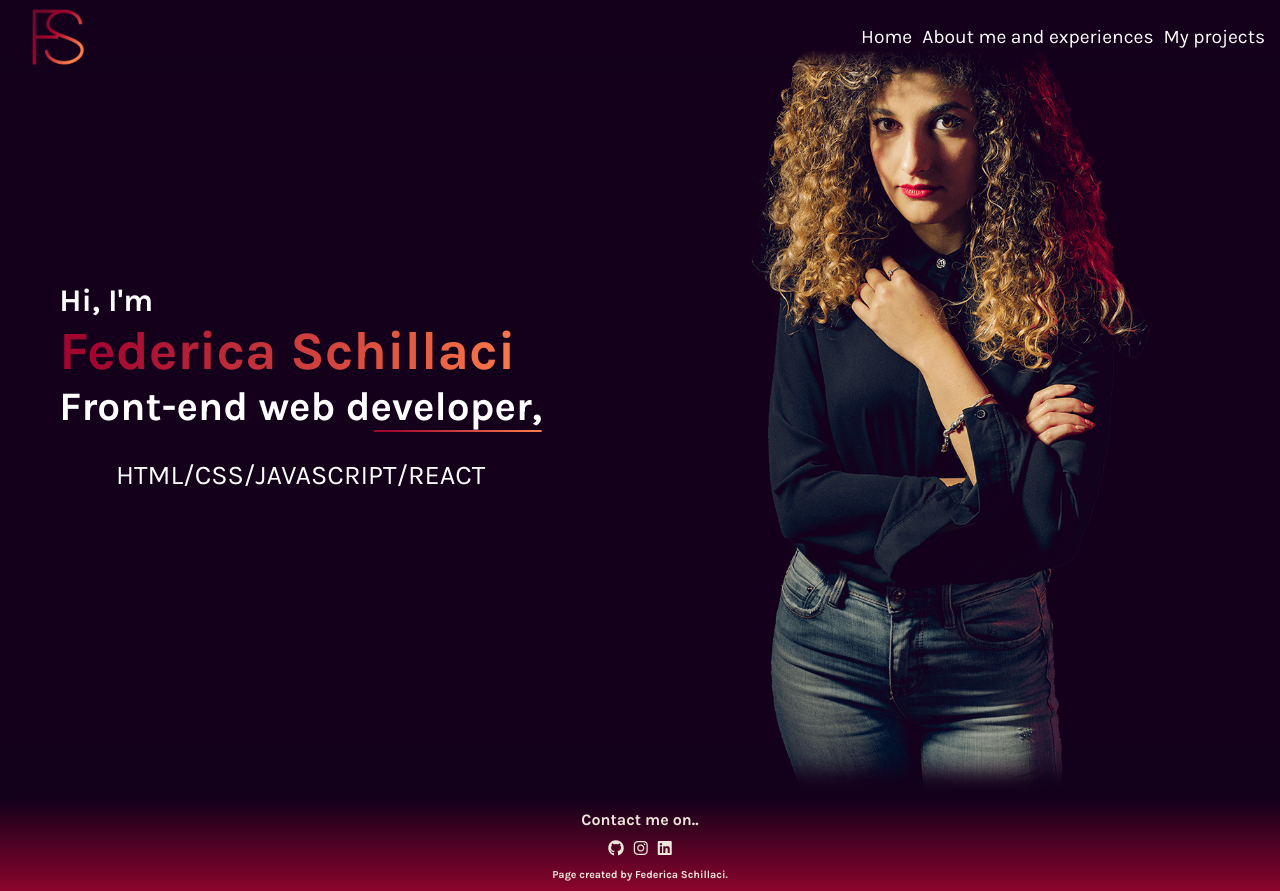
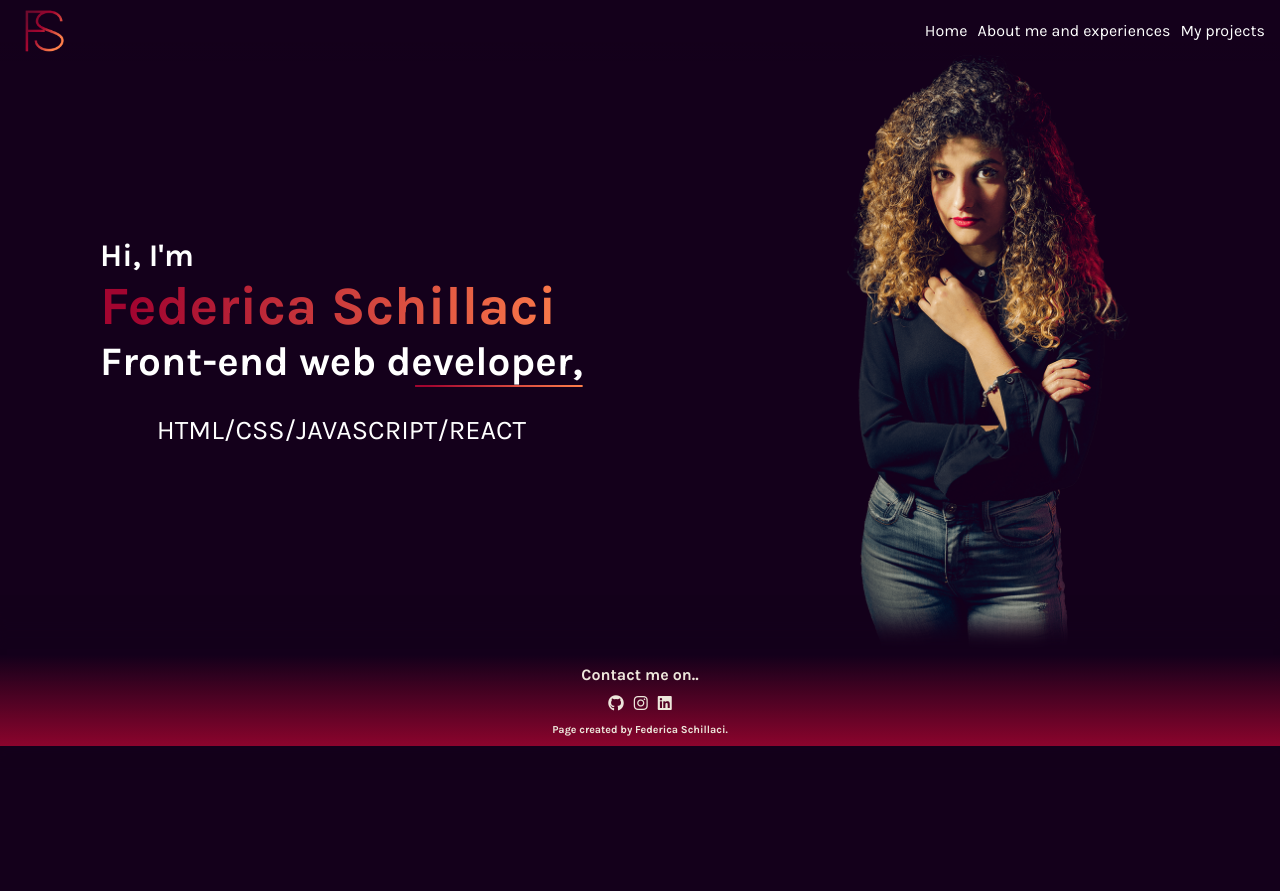
Before and after one commit to Federica129/My-portfolio, a React (Create React App) app: page / in a window 1280 px wide. After the commit the page ends 800 px from the top, so only its background shows below. Built offline with nearby package versions, Linux system fonts and the light colour scheme.

Commit message:
fix: style

```diff
--- a/public/index.html
+++ b/public/index.html
@@ -2,7 +2,7 @@
 <html lang="en">
   <head>
     <meta charset="utf-8" />
-    <link rel="icon" href="%PUBLIC_URL%/favicon.ico" />
+    <link rel="icon" href="./logoFS.png" />
     <link
       rel="stylesheet"
       href="https://cdnjs.cloudflare.com/ajax/libs/font-awesome/6.1.1/css/all.min.css"
@@ -16,12 +16,12 @@
       name="description"
       content="Web site created using create-react-app"
     />
-    <link rel="apple-touch-icon" href="../src/assets/logoFS.png" />
+    <!-- <link rel="apple-touch-icon" href="%PUBLIC_URL%/logo192.png" /> -->
     <!--
       manifest.json provides metadata used when your web app is installed on a
       user's mobile device or desktop. See https://developers.google.com/web/fundamentals/web-app-manifest/
     -->
-    <link rel="manifest" href="%PUBLIC_URL%/manifest.json" />
+    <!-- <link rel="manifest" href="%PUBLIC_URL%/manifest.json" /> -->
     <!--
       Notice the use of %PUBLIC_URL% in the tags above.
       It will be replaced with the URL of the `public` folder during the build.
@@ -31,7 +31,7 @@
       work correctly both with client-side routing and a non-root public URL.
       Learn how to configure a non-root public URL by running `npm run build`.
     -->
-    <title>My portfolio</title>
+    <title>React App</title>
   </head>
   <body>
     <noscript>You need to enable JavaScript to run this app.</noscript>
--- a/src/Components/Gallery/index.css
+++ b/src/Components/Gallery/index.css
@@ -2,7 +2,7 @@
 
 .Gallery {
   position: relative;
-  padding: 15px 50px;
+  padding: 15px 80px;
   padding-bottom: 30px;
   box-shadow: 0px -13px 20px 17px #14001b;
 }
@@ -11,10 +11,6 @@
   text-align: center;
   padding-bottom: 10px;
 }
-
-/* .Gallery__content {
-  ;
-} */
 
 .image-gallery-icon:hover {
   color: #a20530;
--- a/src/Components/Hero/index.css
+++ b/src/Components/Hero/index.css
@@ -77,9 +77,9 @@ h3 {
   transition: all 2s;
   transition-delay: 2.3s;
   opacity: 0;
-  /* width: 397px;  */
+  max-width: 397px;
   width: 100%;
-  max-width: 600px;
+  /* max-width: 600px; */
   height: auto;
 }
 
@@ -124,7 +124,7 @@ h3 {
 }
 
 /* tablet */
-@media only screen and (max-width: 768px) {
+@media only screen and (min-width: 768px) {
   .Hero {
     flex-direction: column;
     height: auto;
@@ -144,30 +144,10 @@ h3 {
   }
 }
 
-@media only screen and (max-width: 820px) {
+@media only screen and (min-width: 900px) {
   .Hero {
-    flex-direction: column;
-    height: auto;
-    padding-top: 100px;
-  }
-
-  .Hero .myphoto {
-    align-self: center;
-  }
-
-  .textMain {
-    font-size: 27px;
-  }
-
-  .photo {
-    max-width: 450px;
-  }
-}
-
-/* desktop */
-@media only screen and (min-width: 900px) {
-  .textMain {
-    font-size: 23px;
+    flex-direction: row;
+    padding-top: 55px;
   }
 
   .photo {
@@ -175,7 +155,8 @@ h3 {
   }
 }
 
-@media only screen and (min-width: 1200px) {
+/* desktop grandi*/
+@media only screen and (min-width: 1367px) {
   .textMain {
     font-size: 27px;
   }
--- a/src/Components/ListItem/index.css
+++ b/src/Components/ListItem/index.css
@@ -11,6 +11,7 @@
 .ul a {
   color: white;
   text-decoration: none;
+  transition: 0.5s;
 }
 
 .ul a:hover {
@@ -21,7 +22,7 @@
 
 .ul a:active {
   color: #a20530;
-  transition: 0.4s;
+  transition: 0.2s;
 }
 
 .ulPhone {
--- a/src/Components/Navbar/index.css
+++ b/src/Components/Navbar/index.css
@@ -20,6 +20,16 @@
     font-size: 1.2rem;
   }
 }
+@media only screen and (min-width: 900px) {
+  .Logo {
+    width: 6%;
+    height: 6%;
+  }
+
+  .ListItem {
+    font-size: 1rem;
+  }
+}
 
 @media only screen and (max-width: 600px) {
   .Navbar {
```
Also changed, not shown: public/logoFS.png (added).
